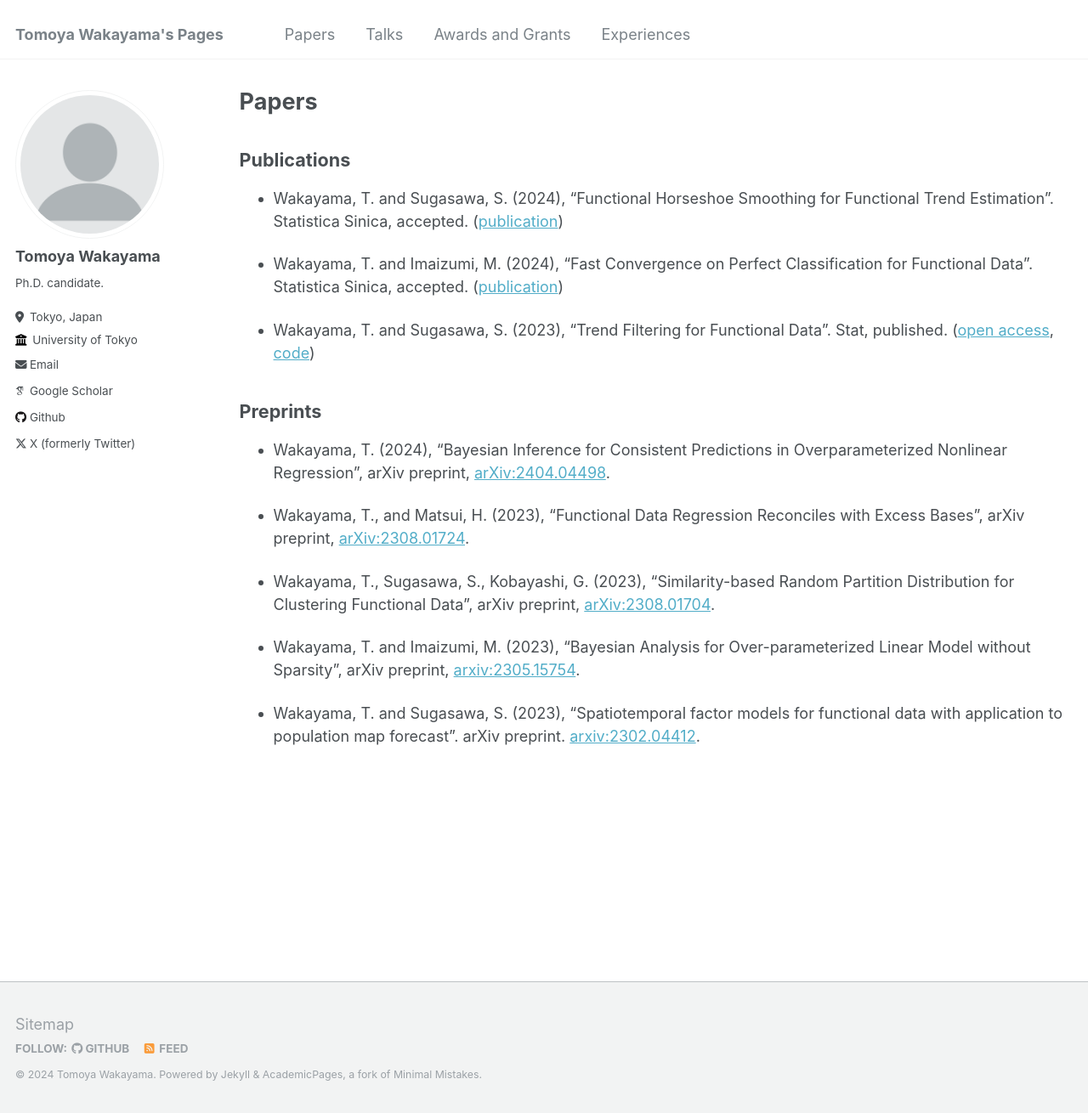
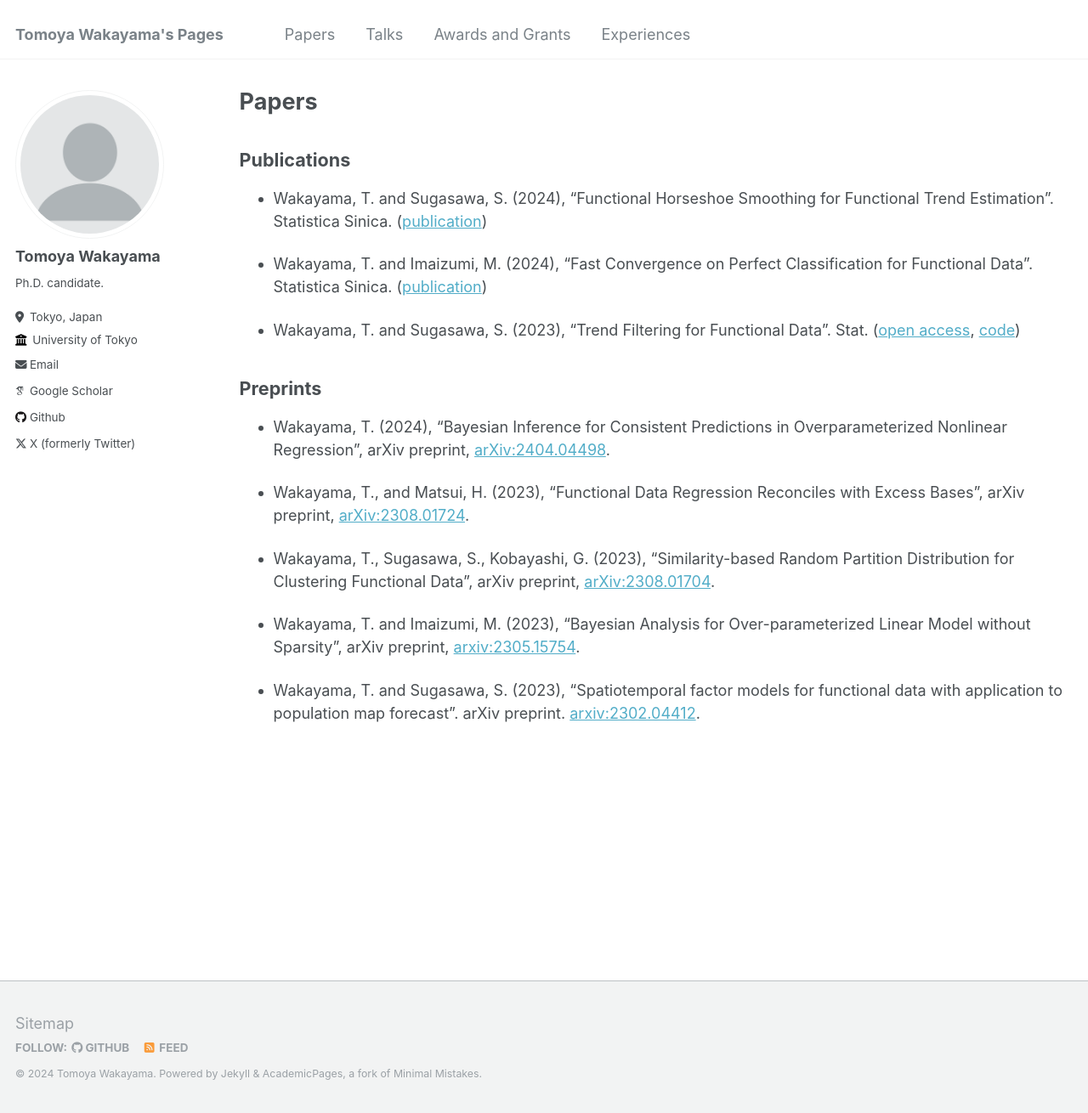
Before and after one commit to TomWaka/TomWaka.github.io, a Jekyll site: the page built from _pages/papers.md, in a window 1280 px wide and 1310 px high. Shown: the whole window at 85% size. Built offline with Jekyll 4.4.1, drawn with Linux system fonts in a browser that asks for light colours; some web fonts are replaced.

Commit message:
Update papers.md

```diff
--- a/_pages/papers.md
+++ b/_pages/papers.md
@@ -7,11 +7,11 @@
 
 ## Publications
 
-- Wakayama, T. and Sugasawa, S. (2024), "Functional Horseshoe Smoothing for Functional Trend Estimation". Statistica Sinica, accepted. ([publication](https://www3.stat.sinica.edu.tw/LatestART/SS-2022-0297_fp.pdf))
+- Wakayama, T. and Sugasawa, S. (2024), "Functional Horseshoe Smoothing for Functional Trend Estimation". Statistica Sinica. ([publication](https://www3.stat.sinica.edu.tw/LatestART/SS-2022-0297_fp.pdf))
 
-- Wakayama, T. and Imaizumi, M. (2024), "Fast Convergence on Perfect Classification for Functional Data". Statistica Sinica, accepted. ([publication](https://www3.stat.sinica.edu.tw/LatestART/SS-2022-0258_fp.pdf))
+- Wakayama, T. and Imaizumi, M. (2024), "Fast Convergence on Perfect Classification for Functional Data". Statistica Sinica. ([publication](https://www3.stat.sinica.edu.tw/LatestART/SS-2022-0258_fp.pdf))
 
-- Wakayama, T. and Sugasawa, S. (2023), "Trend Filtering for Functional Data". Stat, published. ([open access](https://onlinelibrary.wiley.com/doi/full/10.1002/sta4.590), [code](https://github.com/TomWaka/Locally-Adaptive-Smoothing-for-Functional-Data))
+- Wakayama, T. and Sugasawa, S. (2023), "Trend Filtering for Functional Data". Stat. ([open access](https://onlinelibrary.wiley.com/doi/full/10.1002/sta4.590), [code](https://github.com/TomWaka/Locally-Adaptive-Smoothing-for-Functional-Data))
 
 ## Preprints
 
```
